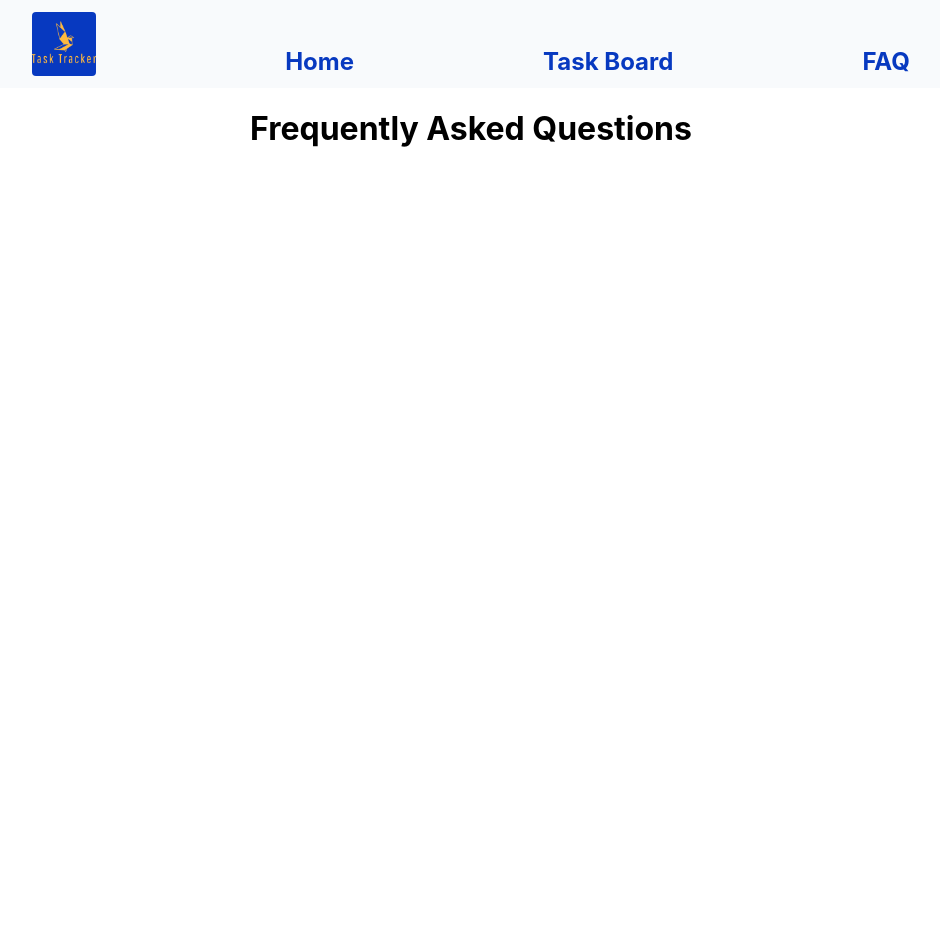
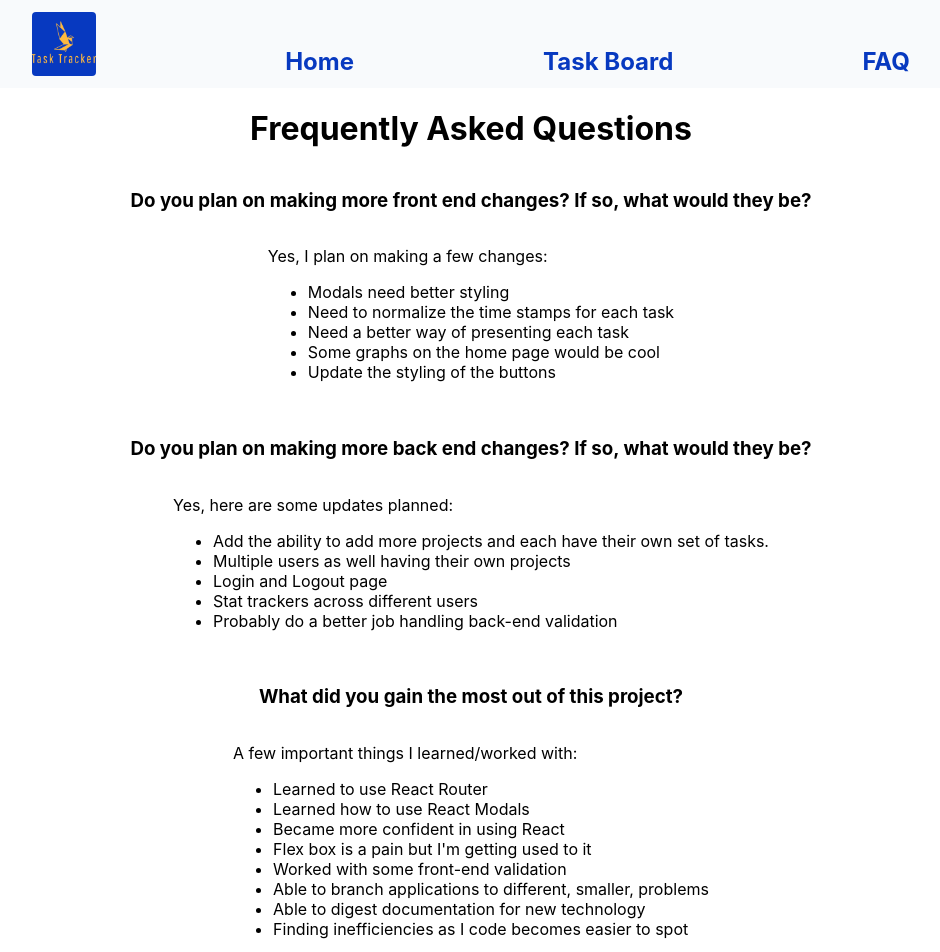
Before and after one commit to ViMaSa/task-tracker, a React (Create React App) app: page /faq in a window 1280 px wide. Shown: the top 952 px of the page, without its empty margins (169-1109 px from the left). Before the commit the page ends 800 px from the top, so only its background shows below. Built offline with nearby package versions, Linux system fonts and the light colour scheme.

Commit message:
FAQ completed

```diff
--- a/src/routes/faq/faq.css
+++ b/src/routes/faq/faq.css
@@ -0,0 +1,13 @@
+#frequently-asked-questions-container {
+  width: 100%;
+}
+
+#frequently-asked-questions-section {
+  display: flex;
+  flex-direction: column;
+  align-items: center;
+}
+
+.answer {
+  text-align: left;
+}
--- a/src/routes/faq/faq.jsx
+++ b/src/routes/faq/faq.jsx
@@ -2,7 +2,56 @@ import './faq.css'
 
 const Faq = () => {
   return (
-    <h1>Frequently Asked Questions</h1>
+    <div id='frequently-asked-questions-container'>
+      <h1>Frequently Asked Questions</h1>
+      <section id='frequently-asked-questions-section'>
+        <h3 className='question'>Do you plan on making more front end changes? If so, what would they be?</h3>
+        <div className='answer'>
+          <p>Yes, I plan on making a few changes:</p>
+          <ul>
+            <li>Modals need better styling</li>
+            <li>Need to normalize the time stamps for each task</li>
+            <li>Need a better way of presenting each task</li>
+            <li>Some graphs on the home page would be cool</li>
+            <li>Update the styling of the buttons</li>
+            </ul>
+        </div>
+        <br />
+        <h3 className='question'>Do you plan on making more back end changes? If so, what would they be?</h3>
+        <div className='answer'>
+          <p>Yes, here are some updates planned:</p>
+          <ul>
+            <li>Add the ability to add more projects and each have their own set of tasks.</li>
+            <li>Multiple users as well having their own projects</li>
+            <li>Login and Logout page</li>
+            <li>Stat trackers across different users</li>
+            <li>Probably do a better job handling back-end validation</li>
+          </ul>
+        </div>
+        <br />
+        <h3 className='question'>What did you gain the most out of this project?</h3>
+        <div className='answer'>
+          <p>A few important things I learned/worked with:</p>
+          <ul>
+            <li>Learned to use React Router</li>
+            <li>Learned how to use React Modals</li>
+            <li>Became more confident in using React</li>
+            <li>Flex box is a pain but I'm getting used to it</li>
+            <li>Worked with some front-end validation</li>
+            <li>Able to branch applications to different, smaller, problems</li>
+            <li>Able to digest documentation for new technology</li>
+            <li>Finding inefficiencies as I code becomes easier to spot</li>
+          </ul>
+        </div>
+        <br />
+        <h3 className='question'>Is this the end of the presentation?</h3>
+        <div className='answer'>
+          <p>Yes, but I really enjoyed getting lost in this project.</p>
+          <p>Here is a gif of Pepo (young Pepe):</p>
+          <img src="https://c.tenor.com/FWyrZn41MiwAAAAC/peepoclap.gif" alt="Peepo Clapping" />
+        </div>
+      </section>
+    </div>
   )
 }
 
--- a/src/routes/taskBoard/taskBoard.jsx
+++ b/src/routes/taskBoard/taskBoard.jsx
@@ -1,3 +1,4 @@
+import './taskboard.css'
 import { useEffect, useState } from "react";
 import { FontAwesomeIcon } from '@fortawesome/react-fontawesome'
 import NewTaskComponent from "../../taskComponents/newTaskComponent/newTaskComponent";
@@ -9,16 +10,6 @@ const TaskBoard = () => {
   const BASE_URL = process.env.REACT_APP_BASE_URL;
   const [tasks, setTasks] = useState([]);
   const [createModalIsOpen, setCreateModalIsOpen] = useState(false);
-
-  const getTasks = async () => {
-    try {
-      const tasks = await fetch(BASE_URL);
-      const parsedTasks = await tasks.json();
-      setTasks(parsedTasks.data);
-    } catch (err) {
-      console.log(err);
-    }
-  }
 
   const deleteTask = async (idToDelete) => {
     try {
@@ -73,14 +64,25 @@ const TaskBoard = () => {
   }
 
   useEffect(() => {
+    const getTasks = async () => {
+      try {
+        const tasks = await fetch(process.env.REACT_APP_BASE_URL);
+        const parsedTasks = await tasks.json();
+        setTasks(parsedTasks.data);
+      } catch (err) {
+        console.log(err);
+      }
+    }
+
     getTasks()
   }, []);
 
   return (
-    <div>
+    <div id='task-dashboard-container'>
+      <header id='task-dashboard-header'>
         <h1>Task Board</h1>
-
-      <button onClick={() => setCreateModalIsOpen(true)}><FontAwesomeIcon icon="fa-solid fa-plus" /> Create Task</button>
+        <span><button onClick={() => setCreateModalIsOpen(true)}><FontAwesomeIcon icon="fa-solid fa-plus" /> Create Task</button></span>
+      </header>
       <Modal isOpen={createModalIsOpen}>
         <NewTaskComponent
           createNewTask={createNewTask}
@@ -90,6 +92,7 @@ const TaskBoard = () => {
         <button onClick={() => setCreateModalIsOpen(false)}>Cancel</button>
       </Modal>
 
+      <div className='task-dashboard'>
         {tasks.sort((task1, task2) => task1.priority - task2.priority).map(task => {
           return (
             <SingleTaskComponent
@@ -101,6 +104,7 @@ const TaskBoard = () => {
           )
         })}
       </div>
+    </div>
   )
 }
 
```
Lines whose indentation alone changed are shown as unchanged.
